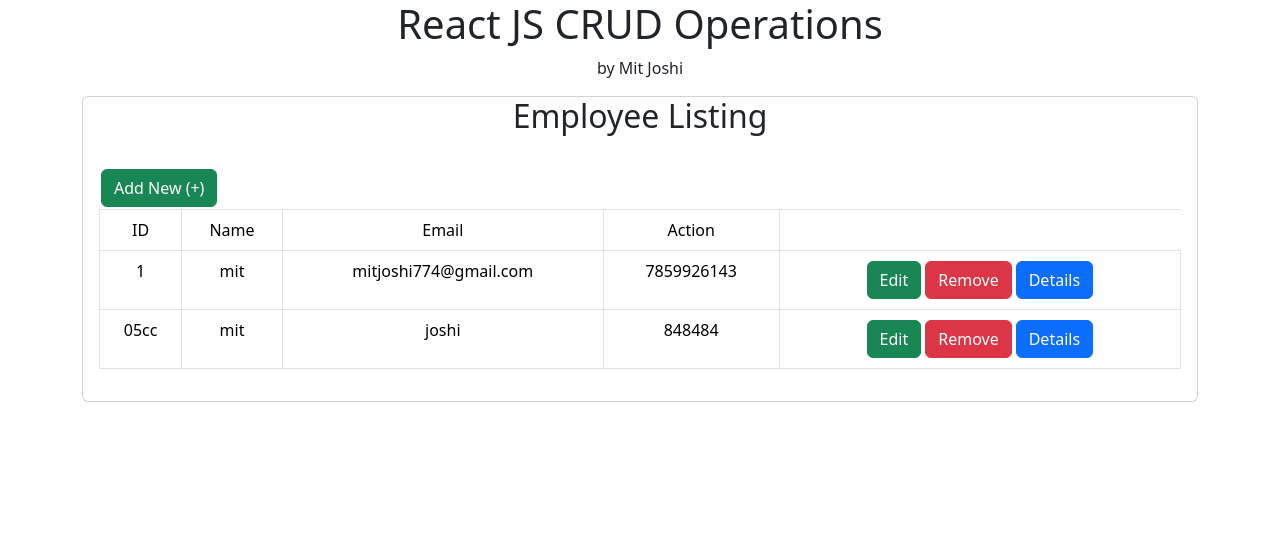
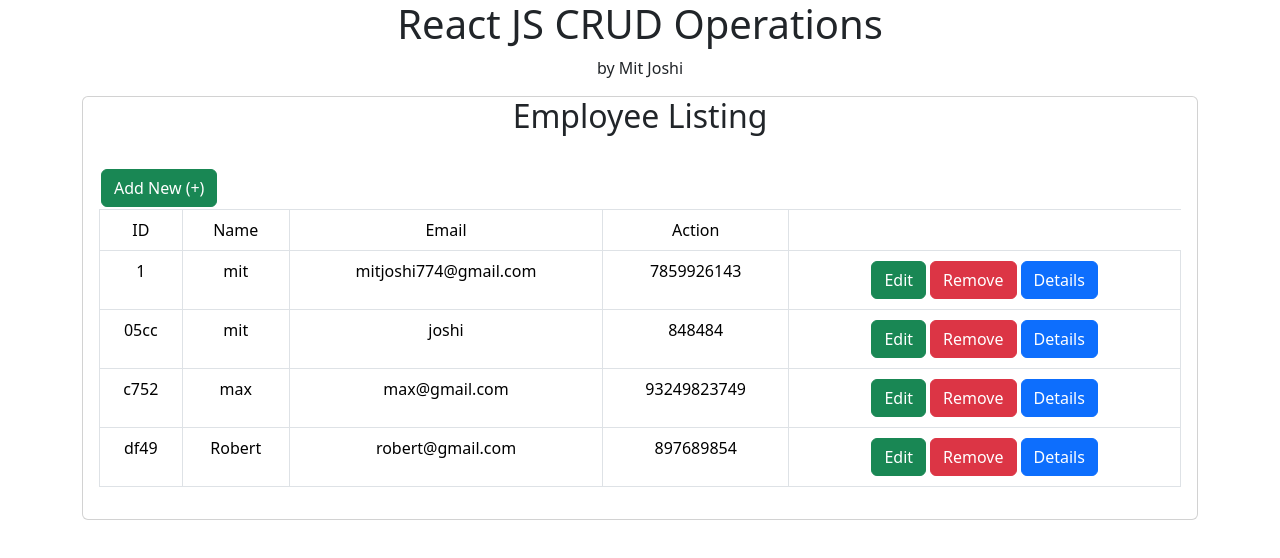
Before and after one commit to lifeofmit/employee, a React (Create React App) app: page / in a window 1280 px wide. Shown: the top 558 px of the page. Built offline with nearby package versions, Linux system fonts and the light colour scheme; data requests are answered from the project's data file.

Commit message:
Emp Add done

```diff
--- a/db.json
+++ b/db.json
@@ -12,6 +12,20 @@
       "email": "joshi",
       "phone": "848484",
       "active": true
+    },
+    {
+      "id": "c752",
+      "name": "max",
+      "email": "max@gmail.com",
+      "phone": "93249823749",
+      "active": true
+    },
+    {
+      "id": "df49",
+      "name": "Robert",
+      "email": "robert@gmail.com",
+      "phone": "897689854",
+      "active": true
     }
   ]
 }
--- a/src/EmpCreate.js
+++ b/src/EmpCreate.js
@@ -10,6 +10,8 @@ const EmpCreate = () => {
     const[email, emailchange]=useState("");
     const[phone, phonechange]=useState("");
     const[active,activechange]=useState(true);
+    const[validation,valchange]=useState(false);
+
     const navigate=useNavigate();
 
     const handlesubmit=(e)=>{
@@ -53,9 +55,11 @@ const EmpCreate = () => {
                                     <div className="col-lg-12">
                                         <div className="form-group">
                                             <label>Name</label>
-                                            <input value={name} onChange={e=>namechange(e.target.value)} className="form-control"></input>
+                                            <input required value={name} onMouseDown={e=>valchange(true)} onChange={e=>namechange(e.target.value)} className="form-control"></input>
+                                        {name.length==0 && validation && <span className="text-danger">Enter the name</span>}
                                         </div>
                                     </div>
+
 
                                     <div className="col-lg-12">
                                         <div className="form-group">
```
